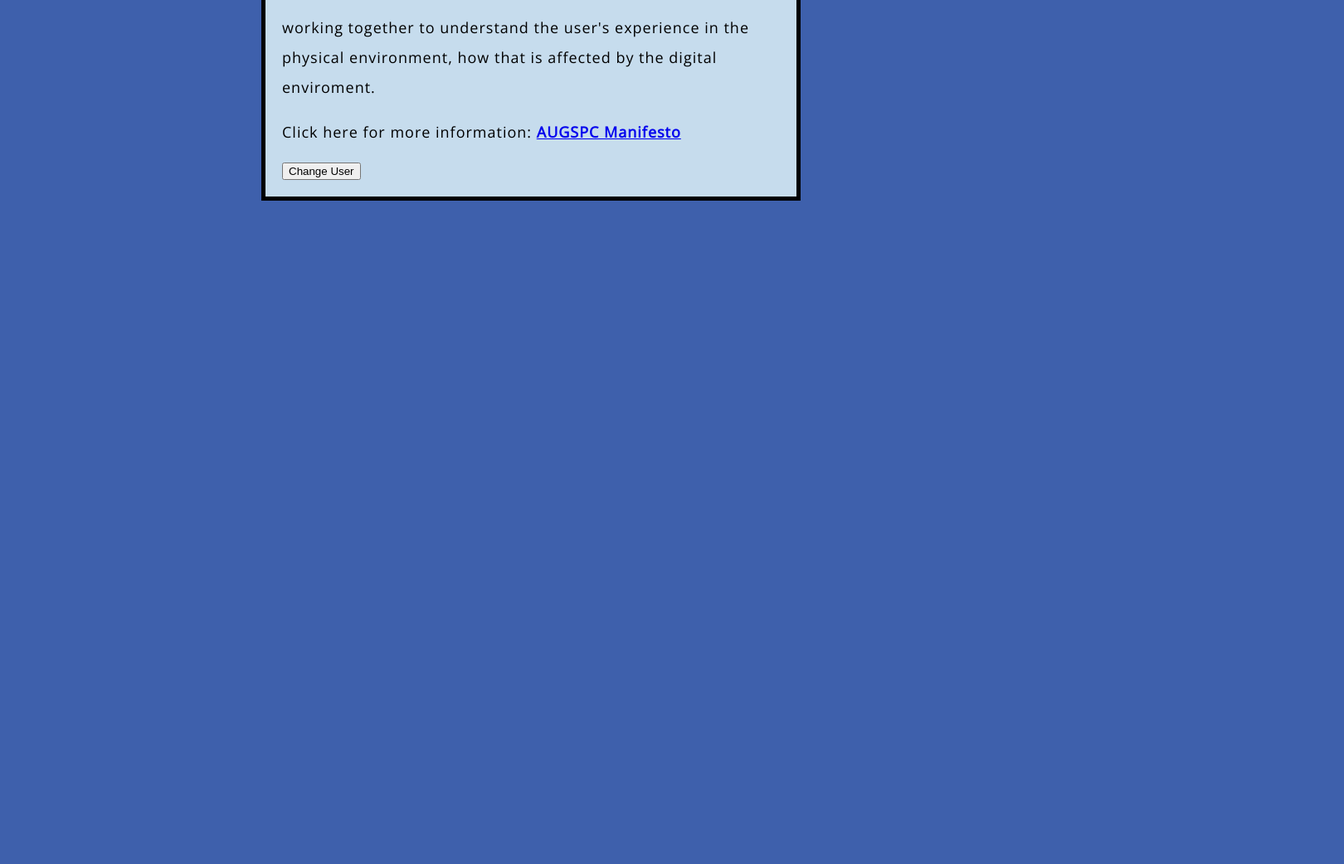
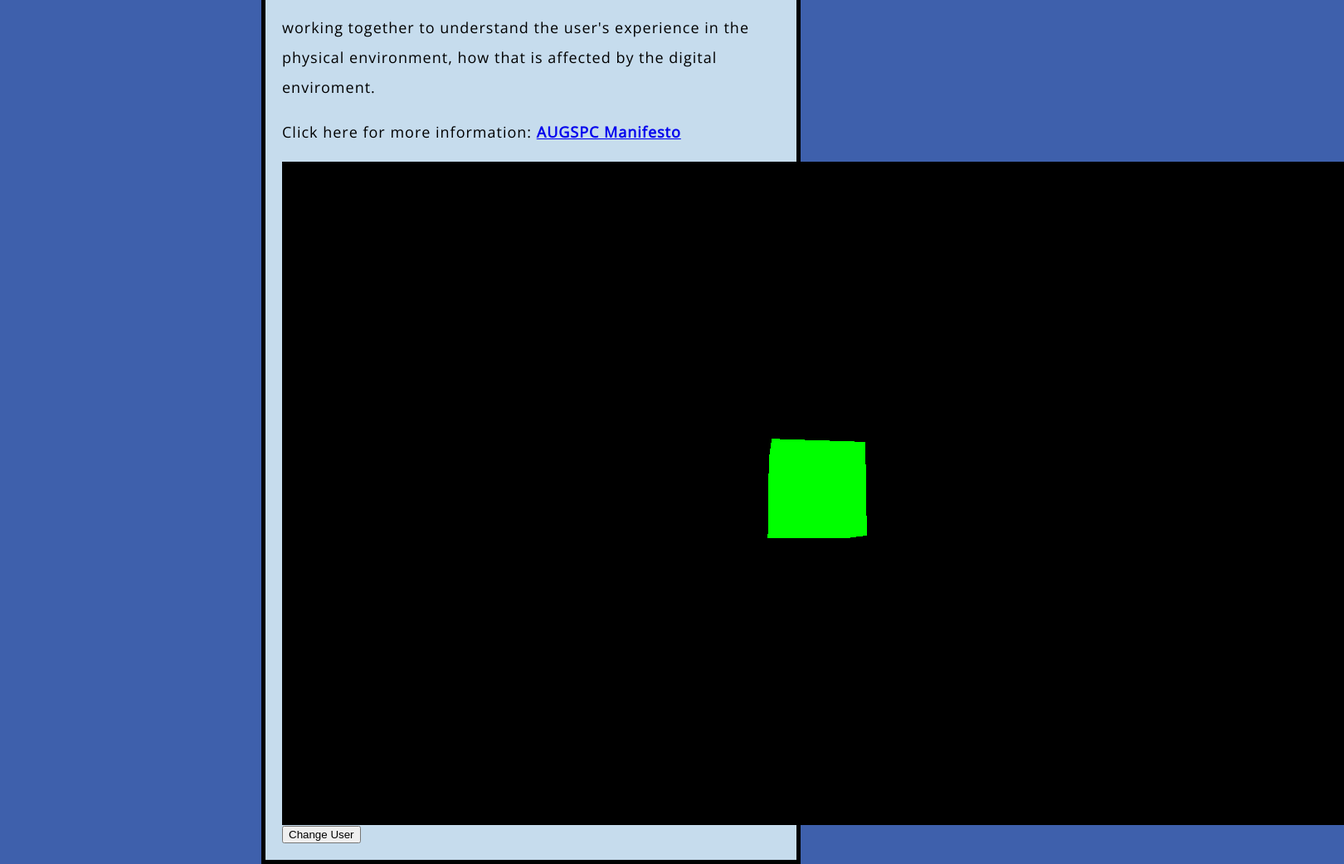
Before and after one commit to khilller/khilller.github.io, a plain HTML site: page index.html in a window 1280 px wide. Shown: the part 633-1675 px from the top of the page at 83% size, 1620 px wide, since content can reach past the window. Before the commit the page ends 875 px from the top, so only its background shows below. Drawn offline with nearby package versions, Linux system fonts and the light colour scheme.

Commit message:
Update index.html
Adding a 3d cube

```diff
--- a/index.html
+++ b/index.html
@@ -23,5 +23,31 @@
         <p>Click here for more information: <a href="https://threejs.org/"><strong>AUGSPC Manifesto</strong></a></p>
         <script src="scripts/main.js"></script>
     </body>
+    <body>
+        <script src="scripts/three.js"></script>
+        <script>
+            const scene = new THREE.Scene();
+            const camera = new THREE.PerspectiveCamera( 75, window.innerWidth/ window.innerHeight, 0.1, 1000);
+            const renderer = new THREE.WebGLRenderer();
+            renderer.setSize( window.innerWidth, window.innerHeight);
+            document.body.appendChild( renderer.domElement);
+            const geometry = new THREE.BoxGeometry();
+            const material = new THREE.MeshBasicMaterial( { color:0x00ff00 } );
+            const cube = new THREE.Mesh( geometry, material);
+            scene.add( cube );
+
+            camera.position.z = 5;
+
+            function animate() {
+                requestAnimationFrame( animate );
+                cube.rotation.x += 0.01;
+                cube.rotation.y += 0.01;
+                renderer.render ( scene, camera );
+            }
+
+            animate();
+
+        </script>
+    </body>
     <button>Change User</button>
 </html>
```
